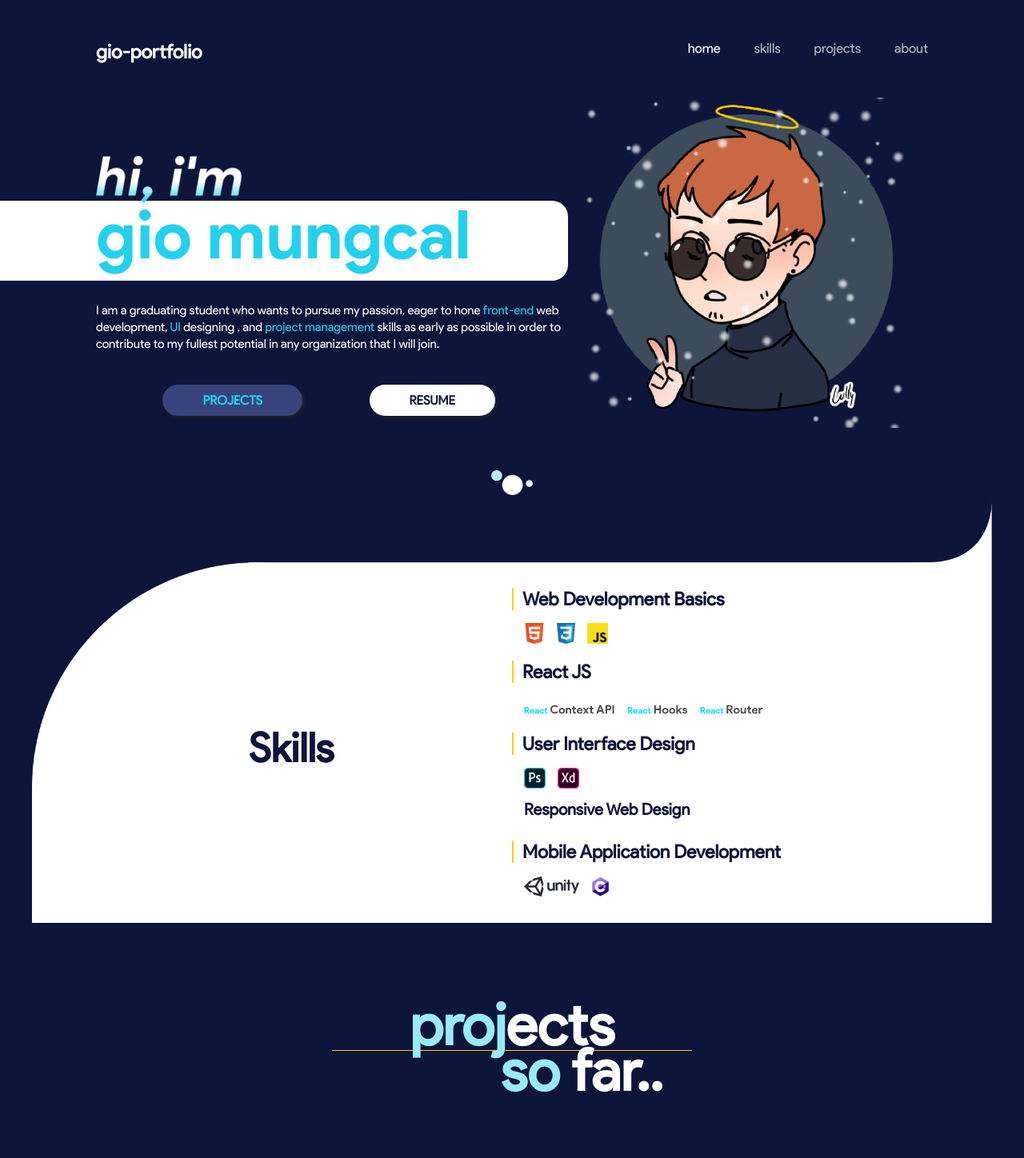
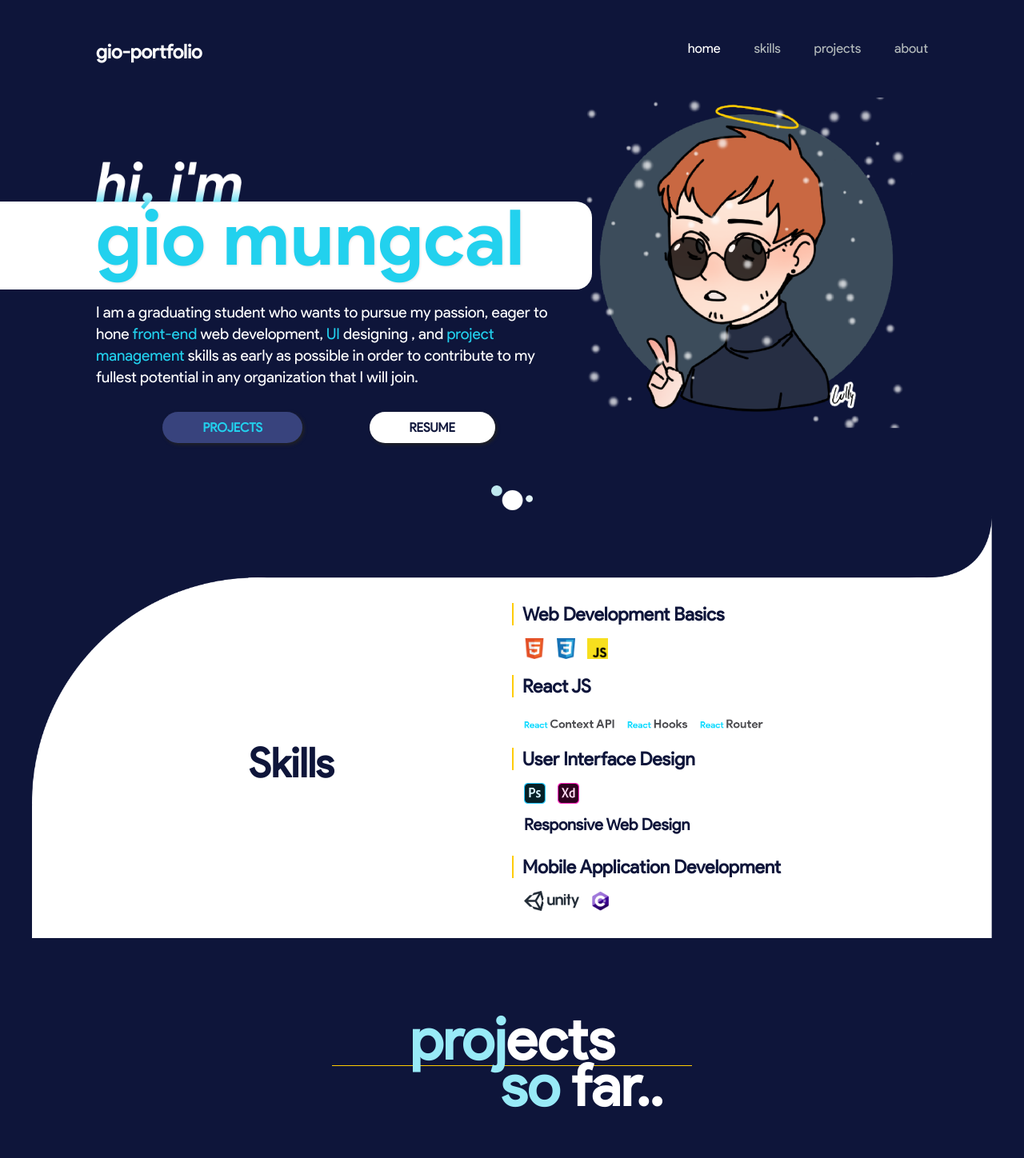
Before and after one commit to giomungcal/gio-webportfolio, a React (Create React App) app: page / in a window 1280 px wide. Shown: the top 1448 px of the page at 80% size. Built offline with nearby package versions, Linux system fonts and the light colour scheme.

Commit message:
Final fixes with dimensions

```diff
--- a/public/index.html
+++ b/public/index.html
@@ -7,7 +7,7 @@
     <meta name="theme-color" content="#000000" />
     <meta
       name="description"
-      content="Web site created using create-react-app ;)"
+      content="Website created using create-react-app ;)"
     />
     <link rel="apple-touch-icon" href="%PUBLIC_URL%/logo192.png" />
 
--- a/src/css/main.css
+++ b/src/css/main.css
@@ -414,7 +414,15 @@ p {
   .hero__hi {
     margin-top: 4em;
     width: 9.5em;
-    margin-bottom: -28px;
+    margin-bottom: -19px;
+  }
+}
+
+@media (min-width: 1250px) {
+  .hero__hi {
+    margin-top: 4.4em;
+    width: 9.5em;
+    margin-bottom: -23px;
   }
 }
 
@@ -426,6 +434,30 @@ p {
   -webkit-animation: nameAnim .9s forwards 0s ease-in-out;
           animation: nameAnim .9s forwards 0s ease-in-out;
   text-shadow: 1px 1px 3px #eee6e6;
+}
+
+@media (min-width: 750px) {
+  .hero__name {
+    font-size: 3em;
+  }
+}
+
+@media (min-width: 900px) {
+  .hero__name {
+    font-size: 2.8em;
+  }
+}
+
+@media (min-width: 1000px) {
+  .hero__name {
+    font-size: 3.37em;
+  }
+}
+
+@media (min-width: 1250px) {
+  .hero__name {
+    font-size: 4em;
+  }
 }
 
 .hero__name:before {
@@ -468,15 +500,11 @@ p {
   }
 }
 
-@media (min-width: 750px) {
-  .hero__name {
-    font-size: 3em;
-  }
-}
-
-@media (min-width: 1000px) {
-  .hero__name {
-    font-size: 3.5em;
+@media (min-width: 1250px) {
+  .hero__name:before {
+    margin-top: 13px;
+    width: 1020px;
+    height: 110px;
   }
 }
 
@@ -509,6 +537,12 @@ p {
 @media (min-width: 1000px) {
   .hero__desc {
     font-size: .63em;
+  }
+}
+
+@media (min-width: 1250px) {
+  .hero__desc {
+    font-size: .8em;
   }
 }
 
--- a/src/css/main.scss
+++ b/src/css/main.scss
@@ -25,6 +25,7 @@ $ipad: 750px;
 $web1: 810px;
 $web2: 900px;
 $webmax: 1000px;
+$webmaxplus: 1250px;
 
 @mixin iphonese{
     @media (min-width: #{$iphonese}){
@@ -64,6 +65,12 @@ $webmax: 1000px;
 
 @mixin webmax{
     @media (min-width: #{$webmax}){
+        @content;
+    }
+}
+
+@mixin webmaxplus{
+    @media (min-width: #{$webmaxplus}){
         @content;
     }
 }
@@ -357,7 +364,13 @@ p{
         @include webmax(){
             margin-top: 4em;
             width: 9.5em;
-            margin-bottom: -28px;
+            margin-bottom: -19px;
+        }
+
+        @include webmaxplus(){
+            margin-top: 4.4em;
+            width: 9.5em;
+            margin-bottom: -23px;
         }
     }
 
@@ -369,6 +382,23 @@ p{
 
         animation: nameAnim .9s forwards 0s ease-in-out;
         text-shadow: 1px 1px 3px rgb(238, 230, 230);
+
+        @include ipad{
+            font-size: 3em;
+        }
+
+        @include web2{
+            font-size: 2.8em;
+        }
+
+        @include webmax{
+            font-size: 3.37em;
+        }
+
+        @include webmaxplus{
+            font-size: 4em;
+        }
+
 
         &:before{
             content: "";
@@ -403,15 +433,15 @@ p{
                 width: 990px;
                 height: 100px;
             }
+
+            @include webmaxplus{
+                margin-top: 13px;
+                width: 1020px;
+                height: 110px;
+            }
         }
 
-        @include ipad{
-            font-size: 3em;
-        }
 
-        @include webmax{
-            font-size: 3.5em;
-        }
     }
 
     &__desc{
@@ -437,6 +467,10 @@ p{
 
         @include webmax{
             font-size: .63em;
+        }
+
+        @include webmaxplus{
+            font-size: .8em;
         }
     }
 
```
Also changed, not shown: 1 other file (tests, documents, lock files or other folders).
